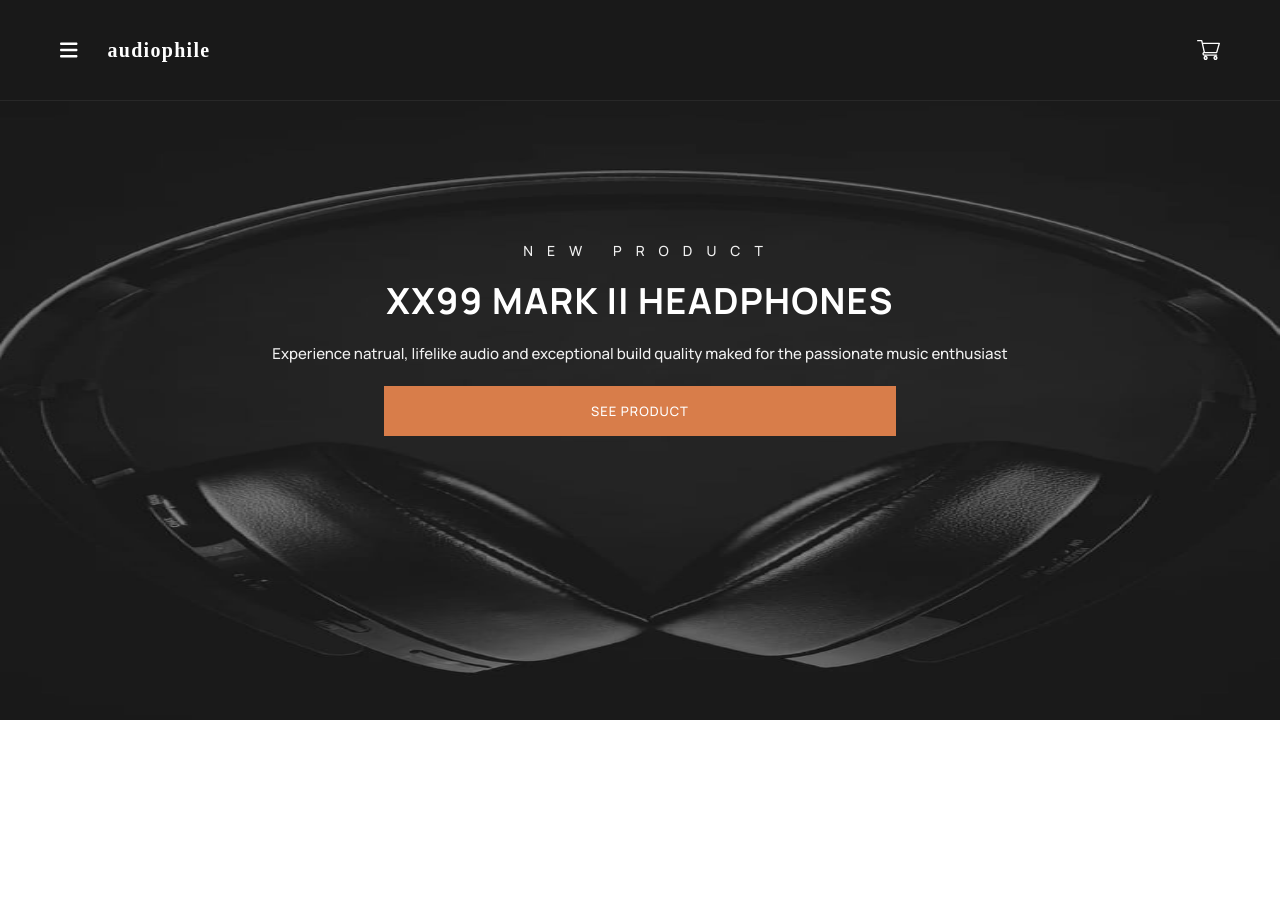
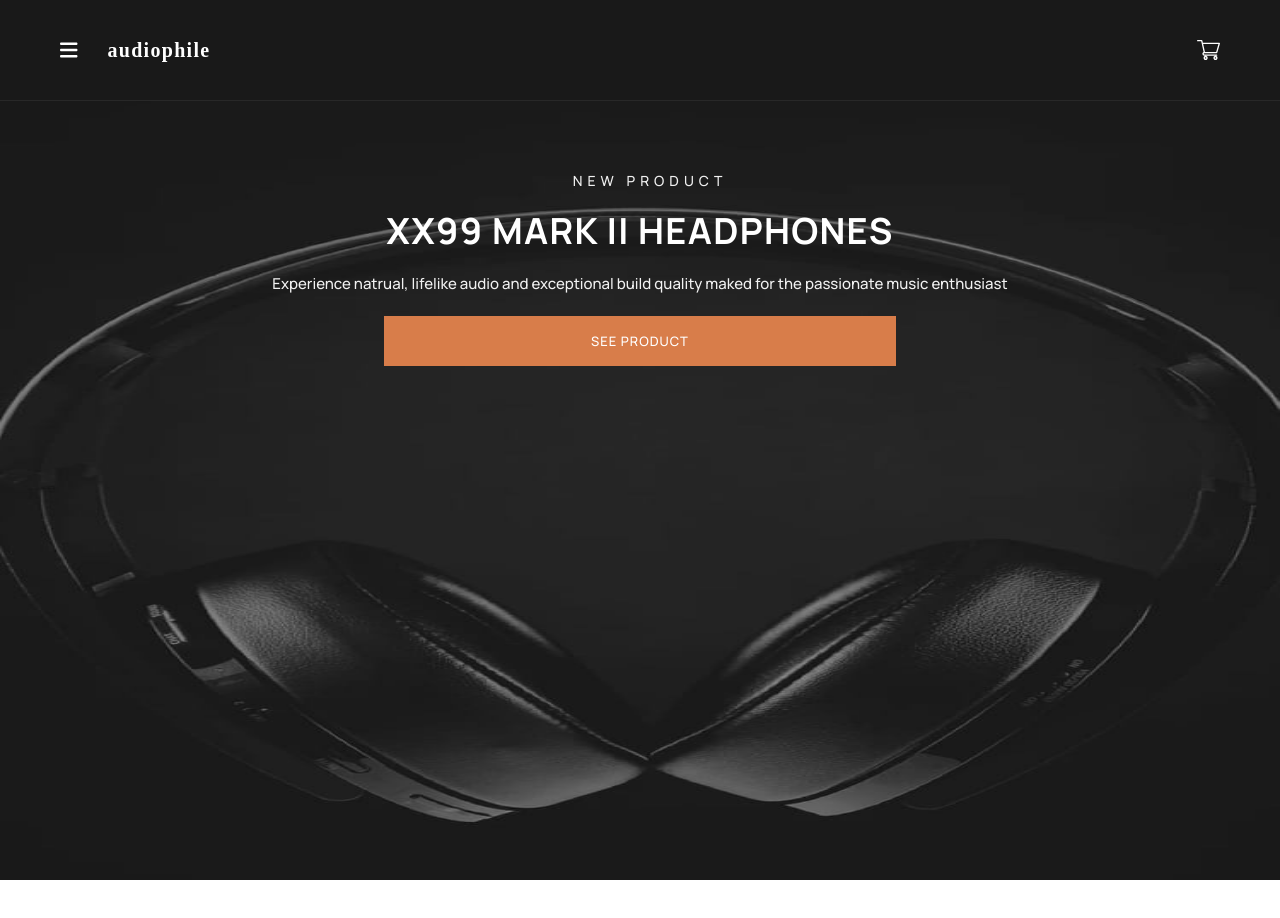
Before and after one commit to BilalHassen/audiophile-web-site, a React (Vite) app: page / in a window 1280 px wide. Shown: the top 918 px of the page. Before the commit the page ends 820 px from the top, so only its background shows below. Built offline with nearby package versions, Linux system fonts and the light colour scheme; a web font is replaced by a local one.

Commit message:
change heights on header

```diff
--- a/src/Components/Hero/Hero.scss
+++ b/src/Components/Hero/Hero.scss
@@ -2,7 +2,7 @@
 @use "../../styles/partials/variables" as *;
 
 .hero {
-  height: 90vh;
+  height: 110vh;
   background-image: url(../../assets/home/mobile/image-header.jpg);
   //   background-size: cover;
   background-size: 100% 100%;
@@ -10,7 +10,7 @@
   background-position: center bottom 100px;
 
   &__content {
-    padding-top: 14rem;
+    padding-top: 7rem;
     border-top: 1px solid #282828;
     display: flex;
     flex-direction: column;
@@ -25,7 +25,7 @@
   &__product-text {
     font-size: 1.4rem;
     color: $grey;
-    letter-spacing: 14px;
+    letter-spacing: 5px;
     padding-left: 2rem;
   }
 
```
